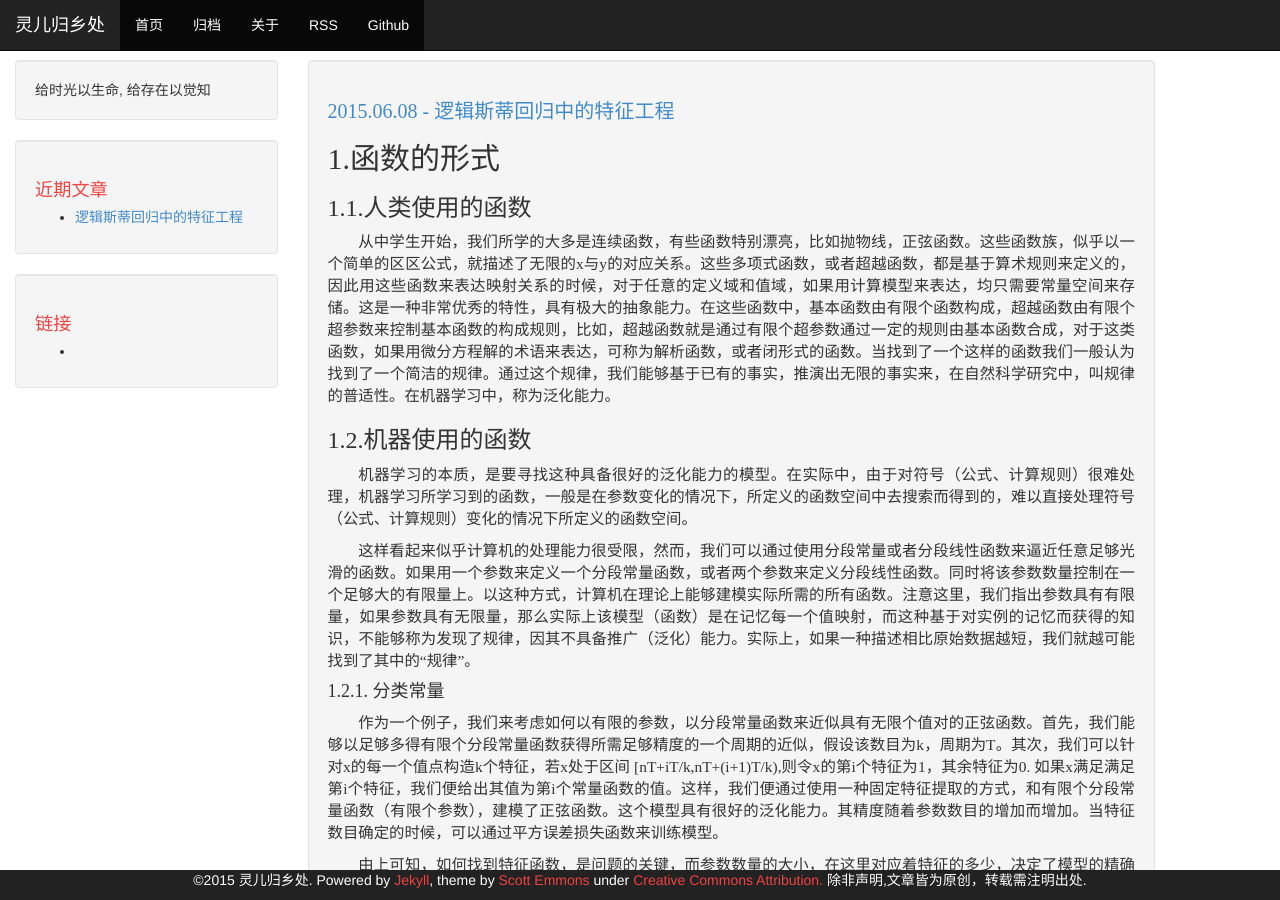
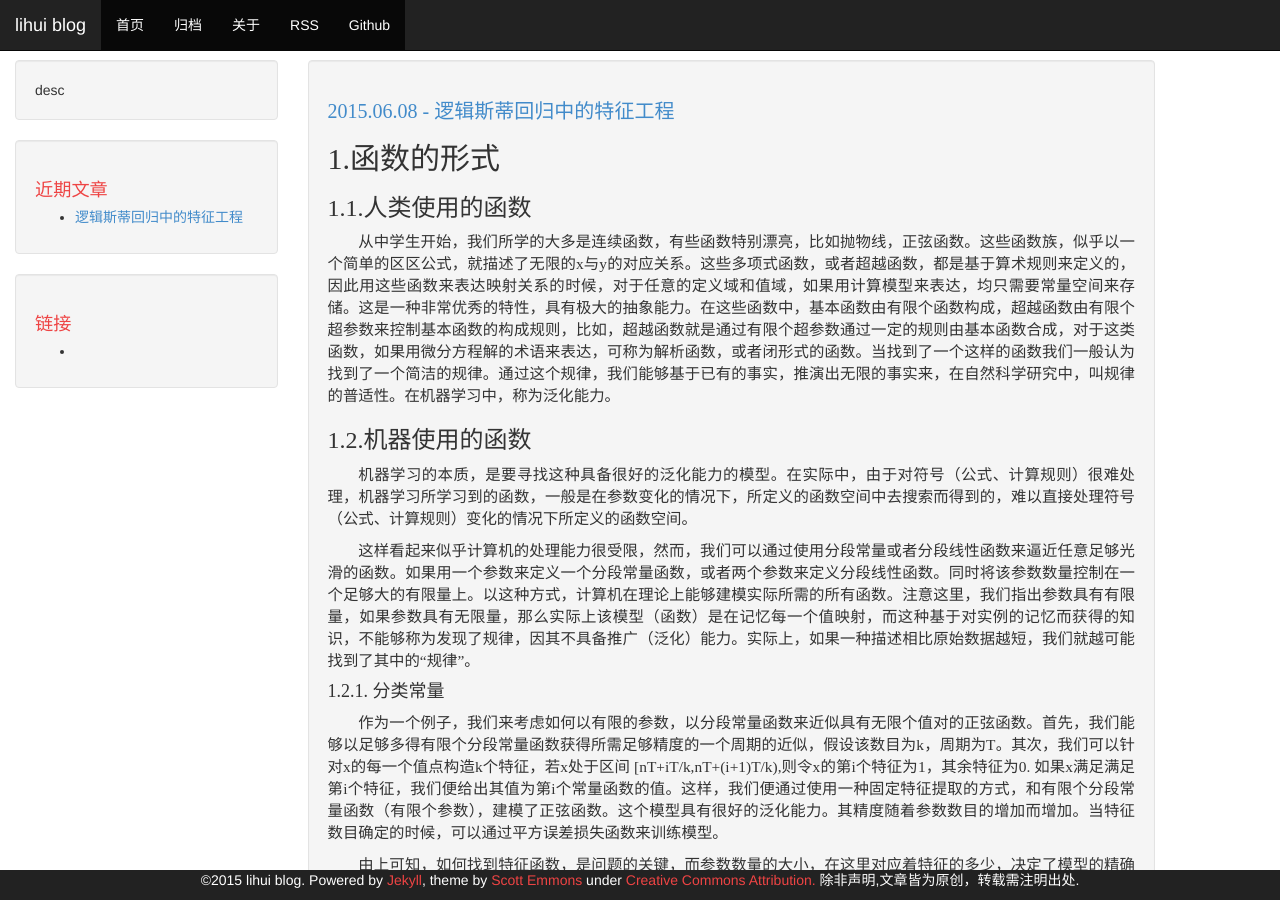
Before and after one commit to lihui/lihui.github.io, a Jekyll site: the page built from index.html, in a window 1280 px wide and 900 px high. Built offline with Jekyll 4.4.1, drawn with Linux system fonts in a browser that asks for light colours; Markdown is read by kramdown in place of the engine named in the settings; formulas are drawn with MathJax 3; the list of posts is cut into pages by our own code.

Commit message:
logistic

```diff
--- a/_config.yml
+++ b/_config.yml
@@ -1,7 +1,7 @@
 # Jekyll configuration
 
-name: 灵儿归乡处
-description: 给时光以生命, 给存在以觉知
+name: lihui blog
+description: desc
 
 # url is currently only used only for the RSS feed in feed.xml
 url: http://lihui.github.io
```
